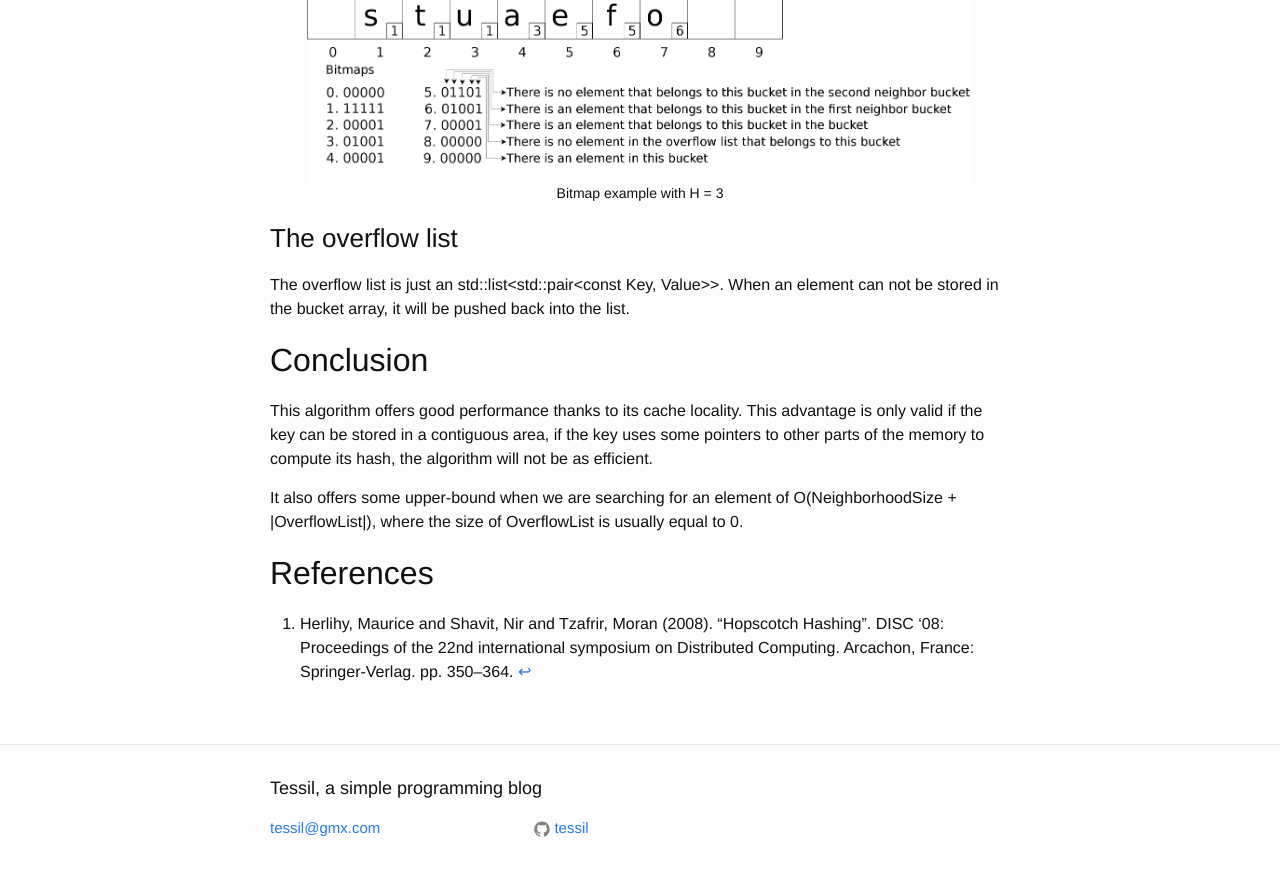
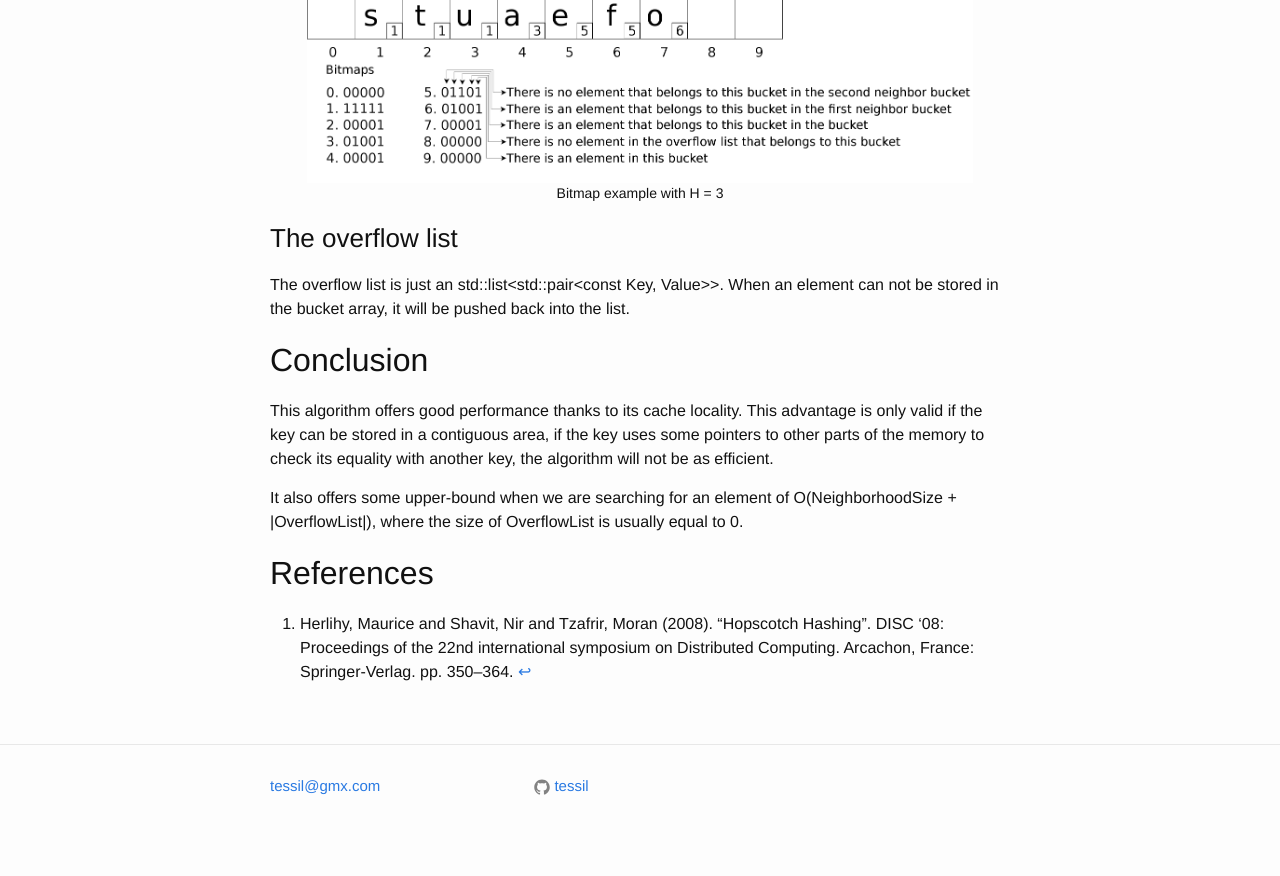
Before and after one commit to Tessil/tessil.github.io, a Jekyll site: the page built from _posts/2016-08-29-hopscotch-hashing.md, in a window 1280 px wide and 900 px high, scrolled down 3307 px. Shown: the top 876 px of the window. Built offline with Jekyll 4.4.1, drawn with Linux system fonts in a browser that asks for light colours; comment, search, counter and statistics services are not loaded.

```diff
--- a/_includes/footer.html
+++ b/_includes/footer.html
@@ -1,8 +1,6 @@
 <footer class="site-footer">
 
   <div class="wrapper">
-
-    <h2 class="footer-heading">{{ site.title }}</h2>
 
     <div class="footer-col-wrapper">
       <div class="footer-col footer-col-1">
--- a/_posts/2016-08-29-hopscotch-hashing.md
+++ b/_posts/2016-08-29-hopscotch-hashing.md
@@ -138,7 +138,7 @@ The overflow list is just an std::list\<std::pair\<const Key, Value\>\>. When an
 
 ## Conclusion
 
-This algorithm offers good performance thanks to its cache locality. This advantage is only valid if the key can be stored in a contiguous area, if the key uses some pointers to other parts of the memory to compute its hash, the algorithm will not be as efficient.
+This algorithm offers good performance thanks to its cache locality. This advantage is only valid if the key can be stored in a contiguous area, if the key uses some pointers to other parts of the memory to check its equality with another key, the algorithm will not be as efficient.
 
 It also offers some upper-bound when we are searching for an element of O(NeighborhoodSize + \|OverflowList\|), where the size of OverflowList is usually equal to 0.
 
```
Also changed, not shown: _posts/2016-08-29-benchmark-hopscotch-map.md (+1 -1 lines).
